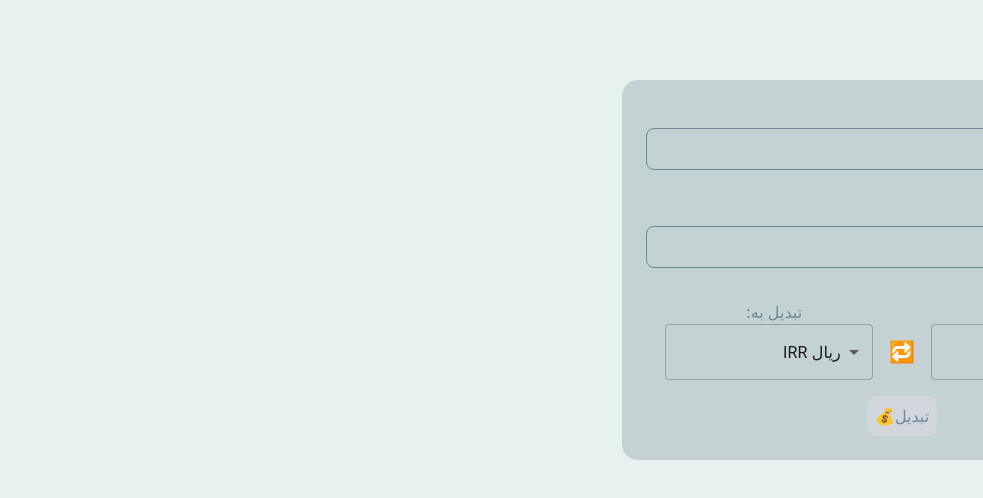
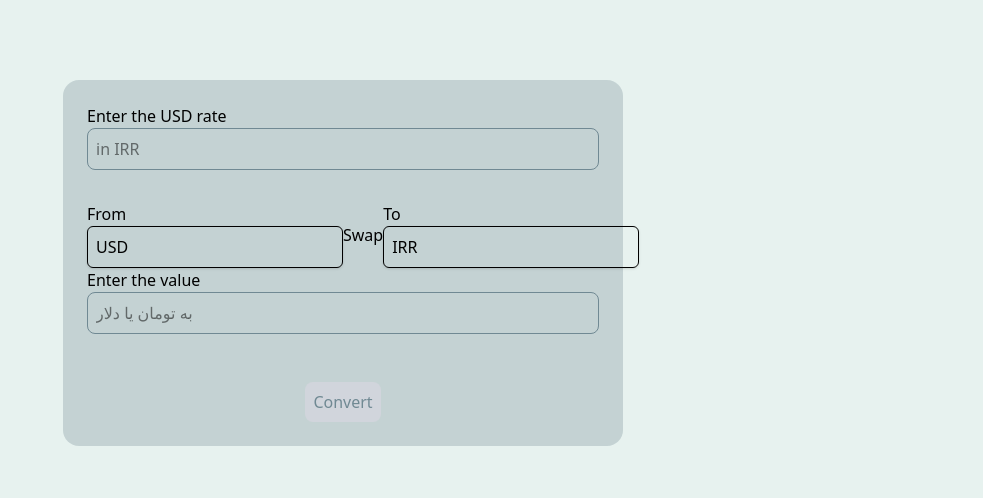
Before and after one commit to minayari/convert-money, a React (Vite) app: page / in a window 1280 px wide. Shown: the top 498 px of the page, without its empty margins (297-1280 px from the left). Built offline with nearby package versions, Linux system fonts and the light colour scheme.

Commit message:
added modular InputDropDown component

```diff
--- a/index.html
+++ b/index.html
@@ -1,5 +1,5 @@
 <!DOCTYPE html>
-<html lang="fa" dir="rtl">
+<html lang="en">
   <head>
     <meta charset="UTF-8" />
     <meta name="viewport" content="width=device-width, initial-scale=1.0" />
--- a/src/App.tsx
+++ b/src/App.tsx
@@ -1,10 +1,10 @@
 import * as React from "react";
-import SelectInput from "./components/SelectInput";
+import InputDropDown from "./components/ui/InputDropDown";
 
 type Currency = "USD" | "IRR";
 
 function convert(amount: number, from: Currency, to: Currency, rate: number) {
-  if (from === to) throw new Error("نمی توان ارز یکسان را تبدیل کرد!");
+  if (from === to) throw new Error("Cannot convert the same currencies");
   return from === "USD" ? amount * rate : amount / rate;
 }
 
@@ -20,12 +20,12 @@ function App() {
     const rateValue = Number(rate);
 
     if (!inputVal || isNaN(value) || value <= 0) {
-      setMessage("لطفا مقدار مبلغ معتبر وارد شود");
+      setMessage("Please enter a valid number");
       return;
     }
 
     if (!rate || isNaN(rateValue) || rateValue <= 0) {
-      setMessage("لطفا مقدار نرخ معتبر وارد شود");
+      setMessage("Please enter a valid rate");
       return;
     }
 
@@ -36,7 +36,6 @@ function App() {
           ? `${result.toLocaleString("fa-IR")}تومان`
           : `${result.toLocaleString("en-US")} $`
       );
-      setInputVal("");
     } catch (err: any) {
       setMessage(err.message);
     }
@@ -60,18 +59,31 @@ function App() {
     <>
       <div className="flex flex-col items-center justify-between bg-[#708993]/30 w-[35rem] mx-auto mt-[5rem] p-[1.5rem] rounded-[1rem]">
         <div className="w-full flex flex-col items-start mb-[2rem]">
-          <h3 className="text-[#708993]">مقدار نرخ دلار را وارد کنید:</h3>
+          <label htmlFor="">Enter the USD rate</label>
           <input
             className="w-full p-[0.5rem] border border-solid border-[#708993] rounded-[0.5rem] focus:outline-none"
             type="number"
             value={rate}
             onChange={(event) => setRate(event.target.value)}
-            placeholder="به تومان"
+            placeholder="in IRR"
           />
+        </div>
+        <div className="w-full flex items-center justify-around">
+          <div>
+            <label htmlFor="">From</label>
+            <InputDropDown value={currency1} onChange={setCurrency1} />
+          </div>
+          <button className="hover:cursor-pointer" onClick={handleSwap}>
+            Swap
+          </button>
+          <div>
+            <label htmlFor="">To</label>
+            <InputDropDown value={currency2} onChange={setCurrency2} />
+          </div>
         </div>
 
         <div className="w-full flex flex-col items-start mb-[2rem]">
-          <h3 className="text-[#708993]">مبلغ را وارد کنید:</h3>
+          <label htmlFor="">Enter the value</label>
           <input
             value={inputVal}
             onChange={(event) => setInputVal(event.target.value)}
@@ -79,21 +91,6 @@ function App() {
             type="text"
             placeholder="به تومان یا دلار"
           />
-        </div>
-
-        <div className="w-full flex items-center justify-around">
-          <h3 className="text-[#708993]">تبدیل از:</h3>
-          <h3 className="text-[#708993]">تبدیل به:</h3>
-        </div>
-        <div className="flex items-center gap-4">
-          <SelectInput value={currency1} onChange={setCurrency1} />
-          <button
-            onClick={handleSwap}
-            className="text-[1.3rem] hover:cursor-pointer"
-          >
-            🔁
-          </button>
-          <SelectInput value={currency2} onChange={setCurrency2} />
         </div>
 
         <div className="w-full text-center text-[1.3rem] mb-[1rem]">
@@ -105,7 +102,7 @@ function App() {
           disabled={!isValid}
           className="bg-[#708993] text-blue-50 p-[0.5rem] rounded-[0.5rem] transition-colors duration-300 hover:text-[#708993] hover:bg-[#708993]/40 hover:cursor-pointer disabled:bg-gray-300 disabled:text-[#708993]"
         >
-          تبدیل💰
+          Convert
         </button>
       </div>
     </>
--- a/src/components/SelectInput.tsx
+++ /dev/null
@@ -1,30 +0,0 @@
-import MenuItem from "@mui/material/MenuItem";
-import FormControl from "@mui/material/FormControl";
-import Select, { type SelectChangeEvent } from "@mui/material/Select";
-
-type Currency = "USD" | "IRR";
-
-interface SelectInputProps {
-  value: Currency;
-  onChange: (value: Currency) => void;
-}
-
-export default function SelectInput({ value, onChange }: SelectInputProps) {
-  const handleChange = (event: SelectChangeEvent<Currency>) => {
-    onChange(event.target.value as Currency);
-  };
-
-  return (
-    <FormControl sx={{ width: "13rem" }}>
-      <Select
-        labelId="demo-simple-select-label"
-        id="demo-simple-select"
-        value={value}
-        onChange={handleChange}
-      >
-        <MenuItem value="USD">$ USD</MenuItem>
-        <MenuItem value="IRR">ريال IRR</MenuItem>
-      </Select>
-    </FormControl>
-  );
-}
--- /dev/null
+++ b/src/components/ui/InputDropDown.tsx
@@ -0,0 +1,64 @@
+import { useEffect, useRef, useState } from "react";
+
+type Currency = "USD" | "IRR";
+
+interface InputDropDownProps {
+  value: Currency;
+  onChange: (value: Currency) => void;
+}
+
+export default function InputDropDown({ value, onChange }: InputDropDownProps) {
+  const [open, setOpen] = useState(false);
+  const dropdownRef = useRef<HTMLDivElement | null>(null);
+
+  const handleSelect = (item: Currency) => {
+    onChange(item);
+    setOpen(false);
+  };
+
+  useEffect(() => {
+    const handleClickOutside = (event: MouseEvent) => {
+      if (
+        dropdownRef.current &&
+        !dropdownRef.current.contains(event.target as Node)
+      ) {
+        setOpen(false);
+      }
+    };
+    document.addEventListener("click", handleClickOutside);
+    return () => {
+      document.addEventListener("click", handleClickOutside);
+    };
+  }, []);
+
+  return (
+    <div className="relative w-64" ref={dropdownRef}>
+      <input
+        type="text"
+        value={value}
+        onChange={(e) => onChange(e.target.value as Currency)}
+        onClick={() => setOpen(!open)}
+        placeholder="chose..."
+        className="w-full p-2 border rounded-md shadow-sm focus:outline-none focus:ring-2 focus:ring-blue-400 cursor-pointer"
+      />
+      {open && (
+        <div className="absolute top-full mt-1 w-full border rounded-md bg-white z-10">
+          <ul>
+            <li
+              onClick={() => handleSelect("USD")}
+              className="p-2 cursor-pointer hover:bg-gray-100"
+            >
+              USD
+            </li>
+            <li
+              onClick={() => handleSelect("IRR")}
+              className="p-2 cursor-pointer hover:bg-gray-100"
+            >
+              IRR
+            </li>
+          </ul>
+        </div>
+      )}
+    </div>
+  );
+}
```
